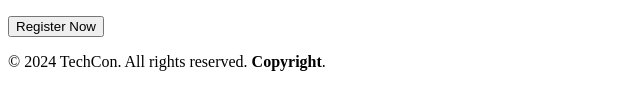
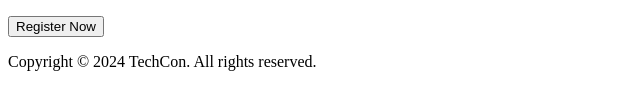
Before and after one commit to 1olusola/TechCon_HTML, a plain HTML site: page techcon_website/register.html in a window 1280 px wide. Shown: the part 346-456 px from the top of the page, 0-640 px from the left. Drawn offline with Linux system fonts and the light colour scheme.

Commit message:
Update register.html

```diff
--- a/techcon_website/register.html
+++ b/techcon_website/register.html
@@ -43,7 +43,7 @@
   </main>
 
   <footer>
-    <p>&copy; 2024 TechCon. All rights reserved. <strong>Copyright</strong>.</p>
+    <p>Copyright © 2024 TechCon. All rights reserved.</p>
   </footer>
 
 </body>
```
